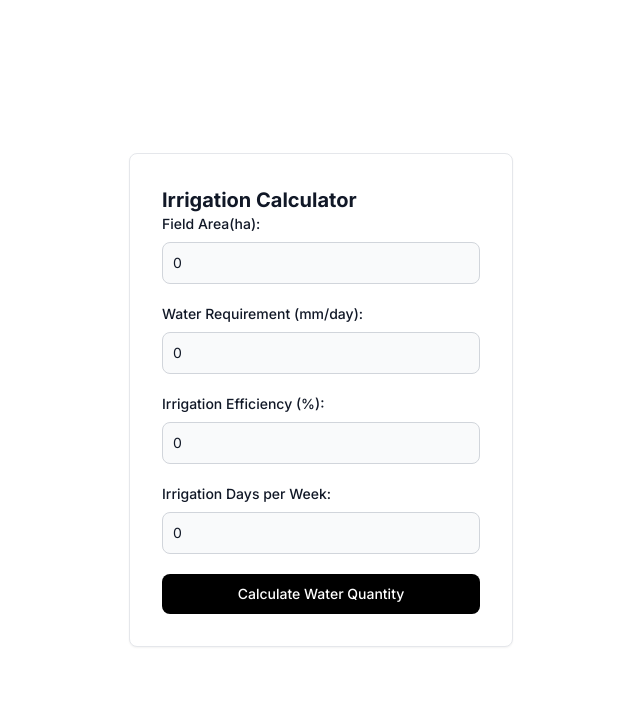
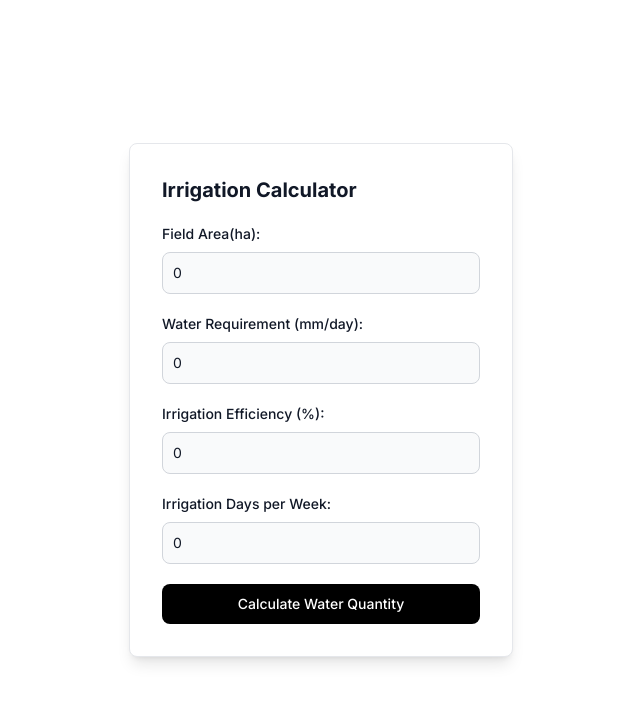
Before and after one commit to emmyobonyo/irrigation-calculator, a Next.js app: page / in a window 1280 px wide. Shown: the top 702 px of the page, without its empty margins (319-959 px from the left). Built offline with nearby package versions, Linux system fonts and the light colour scheme.

Commit message:
Add a shodow

```diff
--- a/app/ui/calculator/Card.tsx
+++ b/app/ui/calculator/Card.tsx
@@ -28,8 +28,8 @@
   };
 
   return (
-    <div className="w-full max-w-sm p-4 bg-white border border-gray-200 rounded-lg shadow-sm sm:p-6 md:p-8 dark:bg-gray-800 dark:border-gray-700">
-      <h5 className="text-xl font-bold text-gray-900 dark:text-white">
+    <div className="w-full max-w-sm p-4 bg-white border border-gray-200 rounded-lg shadow-lg sm:p-6 md:p-8 dark:bg-gray-800 dark:border-gray-700">
+      <h5 className="text-xl font-bold text-gray-900 dark:text-white mb-5">
         Irrigation Calculator
       </h5>
       <div>
```
